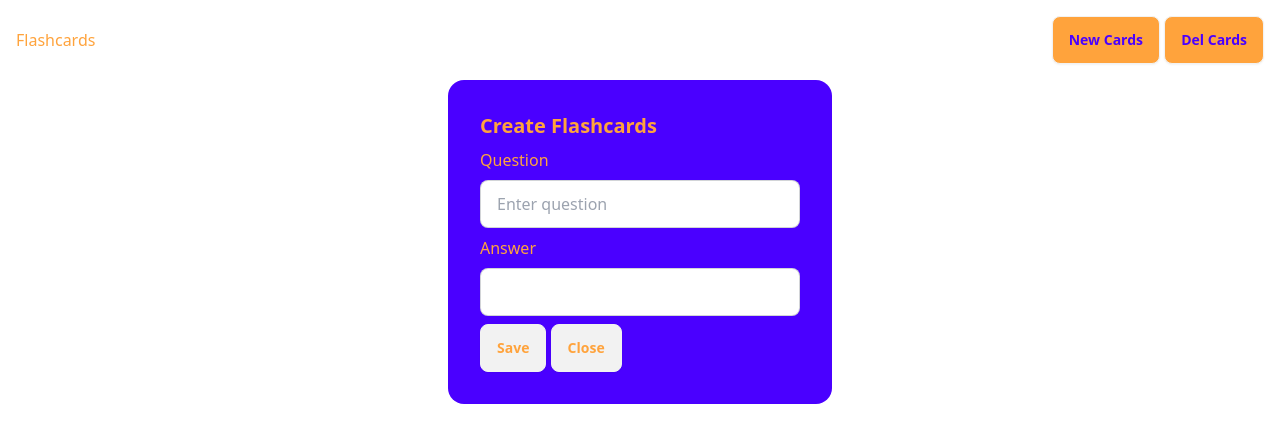
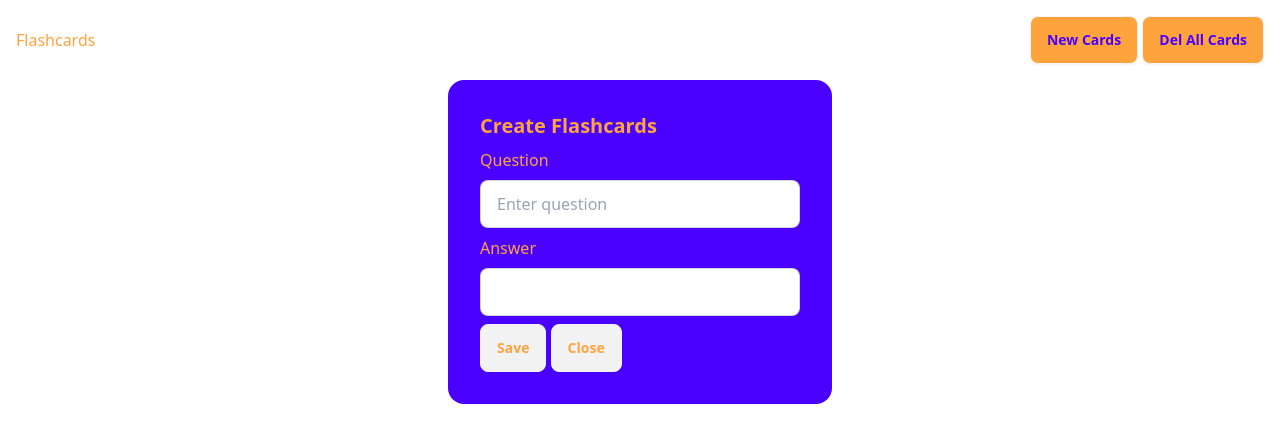
Before and after one commit to rochellelovegood/flashCard, a website built with Vite: page index.html in a window 1280 px wide. Built offline with nearby package versions, Linux system fonts and the light colour scheme.

```diff
--- a/index.html
+++ b/index.html
@@ -22,7 +22,7 @@
               style="background-color: #ffa33c"
               class="btn text-primary"
               onclick="delFlashCards()">
-              Del Cards
+              Del All Cards
             </button>
           </div>
         </div>
```
